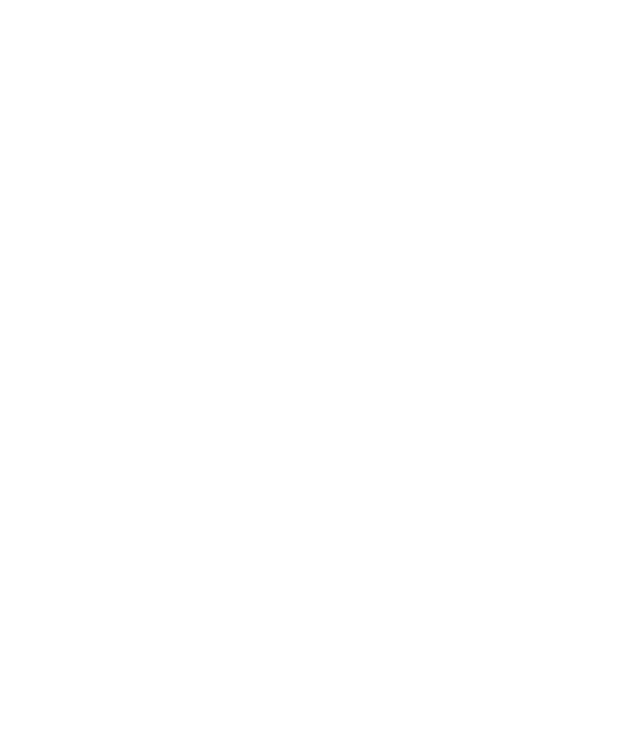
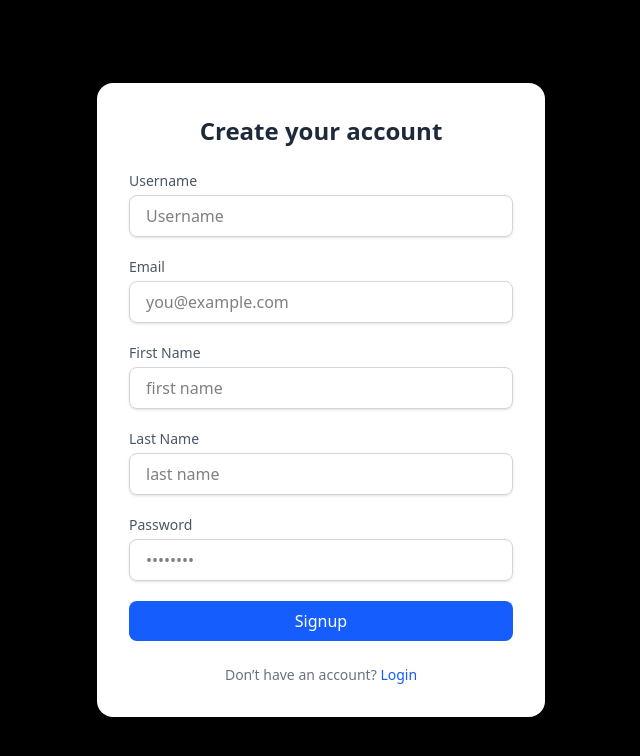
Before and after one commit to kadour22/NexoFrontend, a React (Vite) app: page / in a window 1280 px wide. Shown: the top 756 px of the page, without its empty margins (319-959 px from the left). Built offline with nearby package versions, Linux system fonts and the light colour scheme.

Commit message:
add login && register component

```diff
--- /dev/null
+++ b/src/App.css
@@ -0,0 +1,5 @@
+.App {
+    background-color: black;
+    width: 100%;
+    height: 100vh;
+}
--- a/src/App.jsx
+++ b/src/App.jsx
@@ -1,10 +1,17 @@
 import React from 'react'
-
+import './App.css'
+import Login from './components/User/Login'
+import {BrowserRouter as Router, Route, Routes
+} from 'react-router-dom'
+import Signup from './components/User/Signup'
 const App = () => {
   return (
-    <div>
-
-    </div>
+    <Router>
+        <Routes>
+          <Route path="/login" element={<Login />} />
+          <Route path="/" element={<Signup />} />
+        </Routes>
+    </Router>
   )
 }
 
--- /dev/null
+++ b/src/components/User/Login.jsx
@@ -0,0 +1,77 @@
+import React, { useState } from "react";
+import axiosInstance from "../../API/api";
+export default function Login() {
+  const [username, setUsername] = useState("");
+  const [password, setPassword] = useState("");
+
+  const handleSubmit = async(e) => {
+    e.preventDefault();
+    try {
+      const response = await axiosInstance.post('User/login/', {
+        username: username,
+        password: password
+      });
+    } catch (error) {
+      console.log(error.response.data);
+    }
+  };
+
+  return (
+    <div className="flex items-center justify-center min-h-screen bg-black">
+      <div className="w-full max-w-md p-8 space-y-6 bg-white rounded-2xl shadow-lg">
+        <h2 className="text-2xl font-bold text-center text-gray-800">
+          Login to your account
+        </h2>
+        <form onSubmit={handleSubmit} className="space-y-5">
+          {/* Username */}
+          <div>
+            <label htmlFor="username" className="block text-sm font-medium text-gray-600">
+              Username
+            </label>
+            <input
+              type="text"
+              id="username"
+              value={username}
+              onChange={(e) => setUsername(e.target.value)}
+              placeholder="Username"
+              className="mt-1 w-full px-4 py-2 border border-gray-300 rounded-lg shadow-sm focus:ring-2 focus:ring-blue-500 focus:outline-none"
+              required
+            />
+          </div>
+
+          {/* Password */}
+          <div>
+            <label htmlFor="password" className="block text-sm font-medium text-gray-600">
+              Password
+            </label>
+            <input
+              type="password"
+              id="password"
+              value={password}
+              onChange={(e) => setPassword(e.target.value)}
+              placeholder="••••••••"
+              className="mt-1 w-full px-4 py-2 border border-gray-300 rounded-lg shadow-sm focus:ring-2 focus:ring-blue-500 focus:outline-none"
+              required
+            />
+          </div>
+
+          {/* Submit Button */}
+          <button
+            type="submit"
+            className="w-full px-4 py-2 text-white bg-blue-600 rounded-lg hover:bg-blue-700 focus:ring-4 focus:ring-blue-300"
+          >
+            Login
+          </button>
+        </form>
+
+        {/* Extra Links */}
+        <p className="text-sm text-center text-gray-500">
+          Don’t have an account?{" "}
+          <a href="/" className="text-blue-600 hover:underline">
+            Sign up
+          </a>
+        </p>
+      </div>
+    </div>
+  );
+}
--- /dev/null
+++ b/src/components/User/Signup.jsx
@@ -0,0 +1,144 @@
+import React,{useState} from 'react'
+import axios from 'axios'
+const Signup = () => {
+  const [username, setUsername] = useState("");
+  const [email, setEmail] = useState("");
+  const [firstName, setFirstName] = useState("");
+  const [lastName, setLastName] = useState("");
+  const [password, setPassword] = useState("");
+    const [error, setError] = useState("");
+   const handleSubmit = async (e) => {
+    e.preventDefault();
+    const data = {
+      username,
+      email,
+      password,
+      firstName,
+      lastName,
+    };
+    try {
+      const response = await axios.post(
+        "http://127.0.0.1:8000/User/register/",
+        data
+      );
+      console.log(response.data);
+      setSuccess("Registration successful! You can now log in.");
+      navigate("/login");
+    } catch (err) {
+      console.error(err);
+      setError("Registration failed. Please try again.");
+    }
+  };
+
+  return (
+    <>
+      <div className="flex items-center justify-center min-h-screen bg-black">
+      <div className="w-full max-w-md p-8 space-y-6 bg-white rounded-2xl shadow-lg">
+        <h2 className="text-2xl font-bold text-center text-gray-800">
+          Create your account
+        </h2>
+        <form className="space-y-5">
+          {/* Username */}
+
+          <div>
+            <label htmlFor="username" className="block text-sm font-medium text-gray-600">
+              Username
+            </label>
+            <input
+              type="text"
+              id="username"
+              value={username}
+              onChange={(e) => setUsername(e.target.value)}
+              placeholder="Username"
+              className="mt-1 w-full px-4 py-2 border border-gray-300 rounded-lg shadow-sm focus:ring-2 focus:ring-blue-500 focus:outline-none"
+              required
+            />
+          </div>
+            {/* Email */}
+          <div>
+            <label htmlFor="email" className="block text-sm font-medium text-gray-600">
+              Email
+            </label>
+            <input
+              type="email"
+              id="email"
+              value={email}
+              onChange={(e) => setEmail(e.target.value)}
+              placeholder="you@example.com"
+              className="mt-1 w-full px-4 py-2 border border-gray-300 rounded-lg shadow-sm focus:ring-2 focus:ring-blue-500 focus:outline-none"
+              required
+            />
+          </div>
+
+            {/* first name */}
+            <div>
+              <label htmlFor="first-name" className="block text-sm font-medium text-gray-600">
+                First Name
+              </label>
+              <input
+                type="text"
+                id="first-name"
+                value={firstName}
+                onChange={(e) => setFirstName(e.target.value)}
+                placeholder="first name"
+                className="mt-1 w-full px-4 py-2 border border-gray-300 rounded-lg shadow-sm focus:ring-2 focus:ring-blue-500 focus:outline-none"
+                required
+              />
+            </div>
+            {/* last name */}
+
+            <div>
+              <label htmlFor="last-name" className="block text-sm font-medium text-gray-600">
+                Last Name
+              </label>
+              <input
+                type="text"
+                id="first-last-name"
+                value={lastName}
+                onChange={(e) => setLastName(e.target.value)}
+                placeholder="last name"
+                className="mt-1 w-full px-4 py-2 border border-gray-300 rounded-lg shadow-sm focus:ring-2 focus:ring-blue-500 focus:outline-none"
+                required
+              />
+            </div>
+
+          {/* Password */}
+          <div>
+            <label htmlFor="password" className="block text-sm font-medium text-gray-600">
+              Password
+            </label>
+            <input
+              type="password"
+              id="password"
+              value={password}
+              onChange={(e) => setPassword(e.target.value)}
+              placeholder="••••••••"
+              className="mt-1 w-full px-4 py-2 border border-gray-300 rounded-lg shadow-sm focus:ring-2 focus:ring-blue-500 focus:outline-none"
+              required
+            />
+          </div>
+
+          {/* Submit Button */}
+          <button
+            type="submit"
+            onClick={handleSubmit}
+            className="w-full px-4 py-2 text-white bg-blue-600 rounded-lg hover:bg-blue-700 focus:ring-4 focus:ring-blue-300"
+          >
+            Signup
+          </button>
+        </form>
+
+        {/* Extra Links */}
+        <p className="text-sm text-center text-gray-500">
+          Don’t have an account?{" "}
+          <a href="/Login" className="text-blue-600 hover:underline">
+            Login
+          </a>
+        </p>
+      </div>
+    </div>
+    </>
+  )
+}
+
+export default Signup
```
